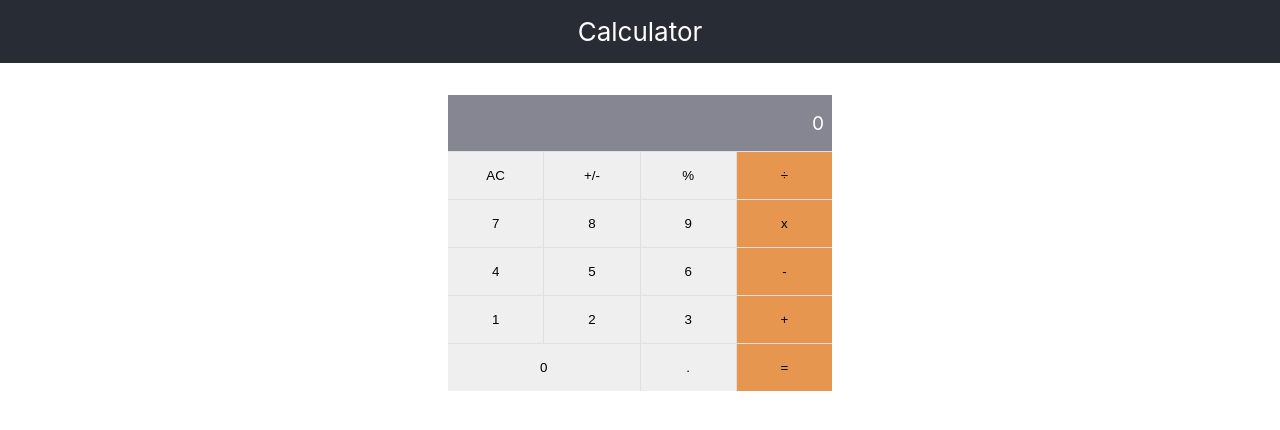
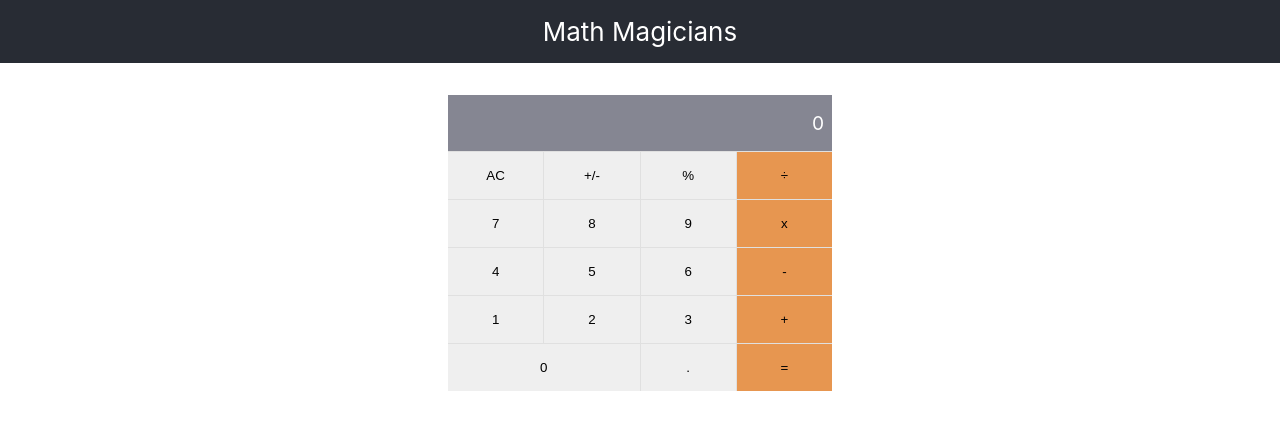
Before and after one commit to jsug9/math-magicians, a React (Create React App) app: page / in a window 1280 px wide. Shown: the top 430 px of the page. Built offline with nearby package versions, Linux system fonts and the light colour scheme.

Commit message:
change title

```diff
--- a/src/App.js
+++ b/src/App.js
@@ -5,7 +5,7 @@ import Calculator from './components/Calculator';
 const App = () => (
   <div className="App">
     <header className="App-header">
-      Calculator
+      Math Magicians
     </header>
     <div>
       <Calculator />
```
